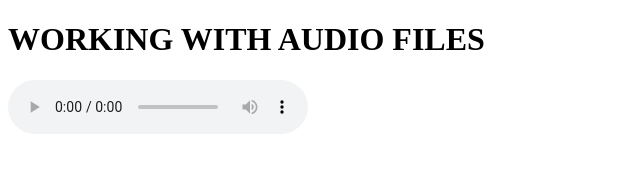
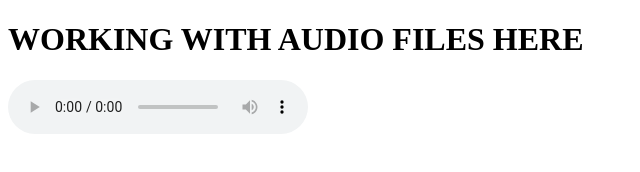
Before and after one commit to tsola2002/html-css-sandbox2, a plain HTML site: page 06-MULTIMEDIA/audio.html in a window 1280 px wide. Shown: the whole page, without its empty margins (0-640 px from the left). Drawn offline with Linux system fonts and the light colour scheme.

Commit message:
extra txt

```diff
--- a/06-MULTIMEDIA/audio.html
+++ b/06-MULTIMEDIA/audio.html
@@ -6,7 +6,7 @@
     <title>Working with audio</title>
 </head>
 <body>
-    <h1>WORKING WITH AUDIO FILES</h1>
+    <h1>WORKING WITH AUDIO FILES HERE</h1>
 
 
     <audio src="./2Pac-ft-Dr-Dre-and Roger-Troutman-California-Love-(Official Music Video).mp3" controls autoplay></audio>
```
